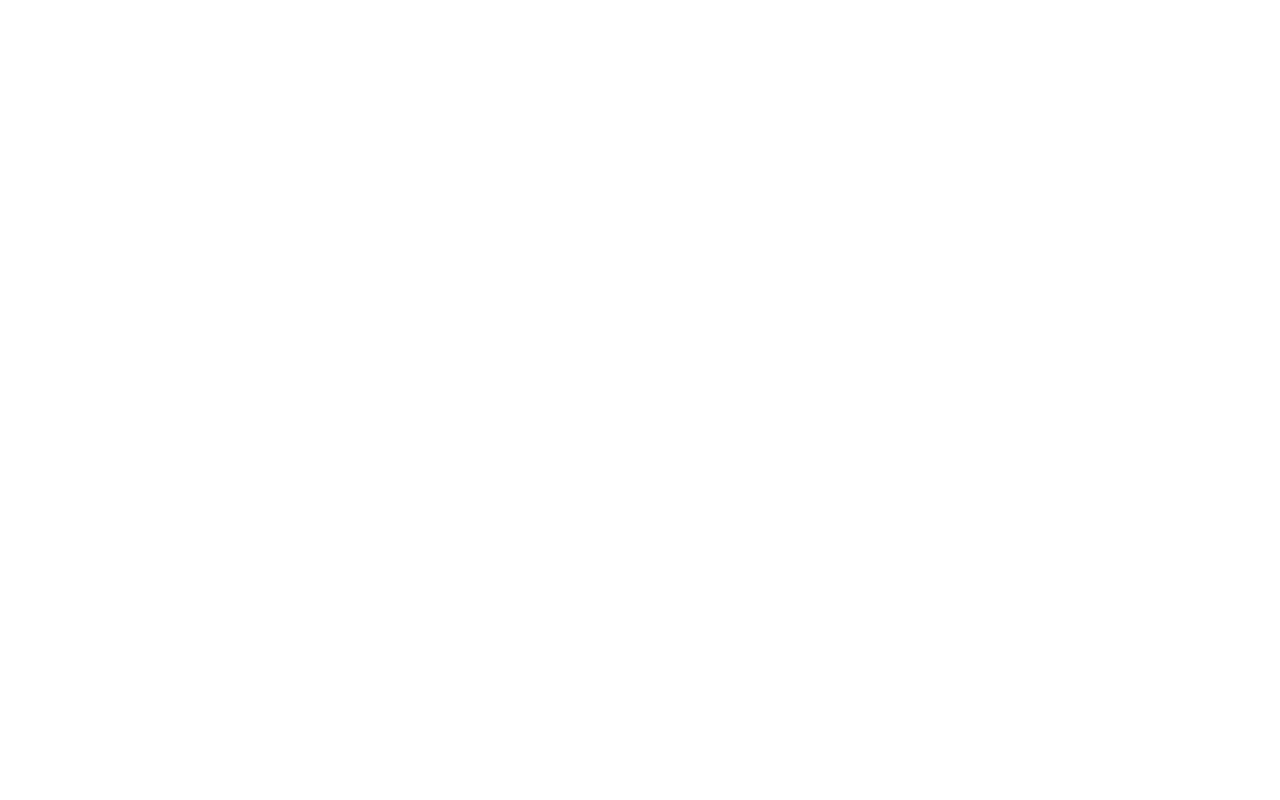
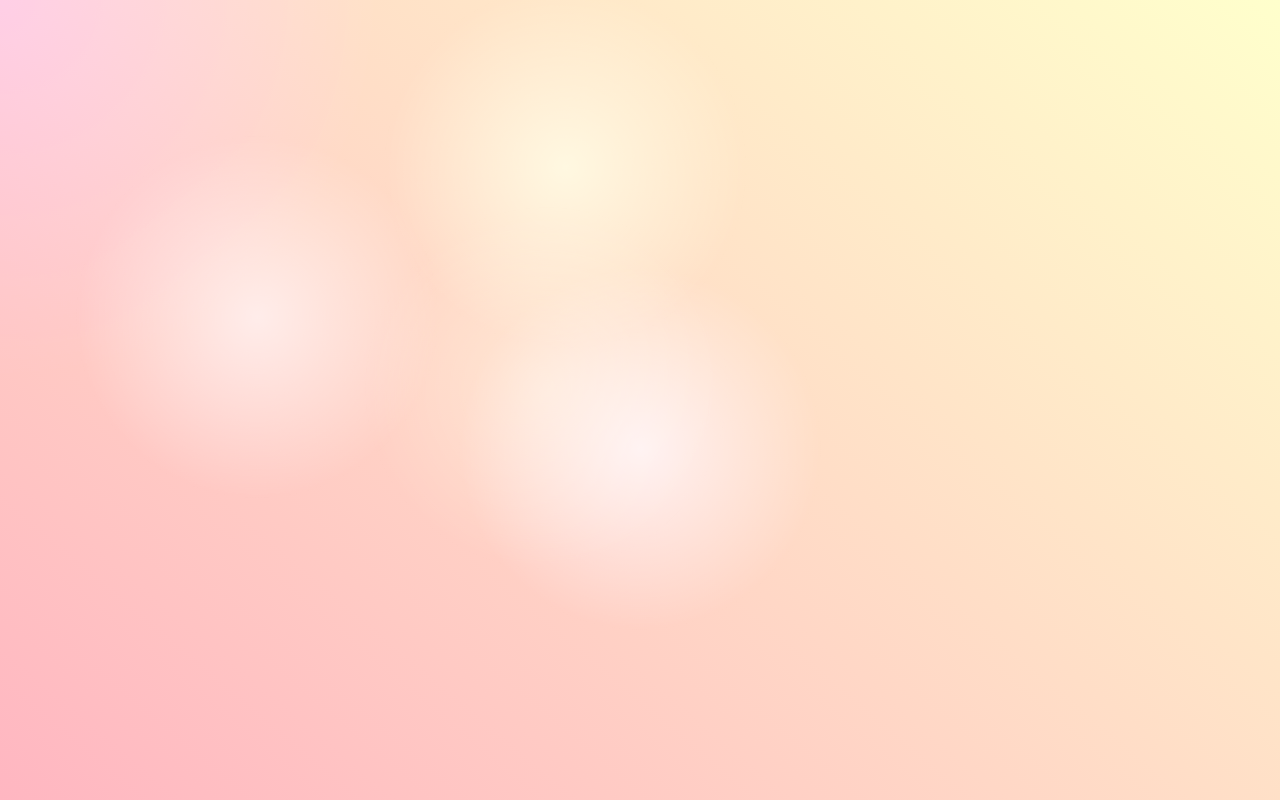
Before and after one commit to donnyjb06/tic-tac-toe, a plain HTML site: page index.html in a window 1280 px wide. Drawn offline with Linux system fonts and the light colour scheme.

Commit message:
feat: add animated gradient background

```diff
--- /dev/null
+++ b/app.js
@@ -0,0 +1,22 @@
+let curX = 0;
+let curY = 0;
+let tgX = 0;
+let tgY = 0;
+
+document.addEventListener("DOMContentLoaded", () => {
+  const interBubble = document.querySelector(".gradients__gradient_g_interactive");
+
+  function move() {
+    curX += (tgX - curX) / 20;
+    curY += (tgY - curY) / 20;
+    interBubble.style.transform = `translate(${Math.round(curX)}px, ${Math.round(curY)}px)`;
+    requestAnimationFrame (move);
+  }
+
+  window.addEventListener("mousemove", (event) => {
+    tgX = event.clientX;
+    tgY = event.clientY;
+  })
+
+  move();
+});
--- a/index.html
+++ b/index.html
@@ -9,5 +9,19 @@
 </head>
 <body>
 
+  <div class="gradients">
+
+    <div class="gradients__container">
+
+      <div class="gradients__gradient gradients__gradient_g_1"></div>
+      <div class="gradients__gradient gradients__gradient_g_2"></div>
+      <div class="gradients__gradient gradients__gradient_g_3"></div>
+      <div class="gradients__gradient gradients__gradient_g_4"></div>
+      <div class="gradients__gradient gradients__gradient_g_5"></div>
+      <div class="gradients__gradient gradients__gradient_g_interactive"></div>
+    </div>
+  </div>
+
+  <script src="app.js"></script>
 </body>
 </html>
--- /dev/null
+++ b/styles/components/_background.scss
@@ -0,0 +1,173 @@
+@keyframes move-in-circle {
+    0% {
+        transform: rotate(0deg);
+    }
+    50% {
+        transform: rotate(180deg);
+    }
+    100% {
+        transform: rotate(360deg);
+    }
+}
+
+@keyframes move-vertical {
+    0% {
+        transform: translateY(-50%);
+    }
+    50% {
+        transform: translateY(50%);
+    }
+    100% {
+        transform: translateY(-50%);
+    }
+}
+
+@keyframes move-horizontal {
+    0% {
+        transform: translateX(-50%) translateY(-10%);
+    }
+    50% {
+        transform: translateX(50%) translateY(10%);
+    }
+    100% {
+        transform: translateX(-50%) translateY(-10%);
+    }
+}
+
+.gradients {
+    --color-bg1: rgb(255, 182, 193);
+    --color-bg2: rgb(255, 255, 204);
+    --color1: 230, 230, 250;
+    --color2: 189, 252, 201;
+    --color3: 176, 224, 230;
+    --color4: 255, 218, 185;
+    --color5: 220, 208, 255;
+    --color-interactive: 248, 153, 216;
+    --circle-size: 80%;
+    --blending: hard-light;
+    width: 100vw;
+    height: 100vh;
+    position: absolute;
+    overflow: hidden;
+    z-index: -1;
+
+    top: 0;
+    left: 0;
+
+    background: linear-gradient(40deg, var(--color-bg1), var(--color-bg2));
+
+    .gradients__container {
+        width: 100%;
+        height: 100%;
+
+        .gradients__gradient {
+            position: absolute;
+            width: var(--circle-size);
+            height: var(--circle-size);
+
+            mix-blend-mode: var(--blending);
+
+            top: calc(50% - var(--circle-size) / 2);
+            left: calc(50% - var(--circle-size) / 2);
+        }
+
+        .gradients__gradient_g_1 {
+            background: radial-gradient(
+                    circle at center,
+                    rgba(var(--color1), 0.8) 0,
+                    rgba(var(--color1), 0) 30%
+                )
+                no-repeat;
+
+            transform-origin: center center;
+            animation: move-vertical 30s ease infinite;
+
+            opacity: 1;
+        }
+
+        .gradients__gradient_g_2 {
+            background: radial-gradient(
+                    circle at center,
+                    rgba(var(--color2), 0.8) 0,
+                    rgba(var(--color2), 0) 30%
+                )
+                no-repeat;
+
+            transform-origin: calc(50% - 400px);
+            animation: move-in-circle 20s reverse infinite;
+
+            opacity: 1;
+        }
+
+        .gradients__gradient_g_3 {
+            background: radial-gradient(
+                    circle at center,
+                    rgba(var(--color3), 0.8) 0,
+                    rgba(var(--color3), 0) 30%
+                )
+                no-repeat;
+
+            top: calc(50% - var(--circle-size) / 2 + 200px);
+            left: calc(50% - var(--circle-size) / 2 - 500px);
+
+            transform-origin: calc(50% + 400px);
+            animation: move-in-circle 40s linear infinite;
+
+            opacity: 1;
+        }
+
+        .gradients__gradient_g_4 {
+            background: radial-gradient(
+                    circle at center,
+                    rgba(var(--color4), 0.8) 0,
+                    rgba(var(--color4), 0) 30%
+                )
+                no-repeat;
+
+            transform-origin: calc(50% - 200px);
+            animation: move-horizontal 40s ease infinite;
+
+            opacity: 0.7;
+        }
+
+        .gradients__gradient_g_5 {
+            background: radial-gradient(
+                    circle at center,
+                    rgba(var(--color5), 0.8) 0,
+                    rgba(var(--color5), 0) 30%
+                )
+                no-repeat;
+
+            transform-origin: calc(50% - 800px) calc(50% + 200px);
+            animation: move-in-circle 20s ease infinite;
+
+            width: calc(var(--circle-size) * 2);
+            height: calc(var(--circle-size) * 2);
+            top: calc(50% - var(--circle-size));
+            left: calc(50% - vvar(--circle-size));
+
+            opacity: 1;
+        }
+
+        .gradients__gradient_g_interactive {
+            background: radial-gradient(
+                    circle at center,
+                    rgba(var(--color-interactive), 0.8) 0,
+                    rgba(var(--color-interactive), 0) 50%
+                )
+                no-repeat;
+
+            width: 100%;
+            height: 100%;
+            top: -50%;
+            left: -50%;
+            mix-blend-mode: hue;
+
+            opacity: 1;
+        }
+    }
+
+    svg {
+        display: none;
+    }
+}
--- a/styles/components/_variables.scss
+++ b/styles/components/_variables.scss
@@ -0,0 +1 @@
+// Color Variables
--- a/styles/main.scss
+++ b/styles/main.scss
@@ -0,0 +1 @@
+@import "./components/reset", "./components/background";
```
Also changed, not shown: styles/dist/main.css.
